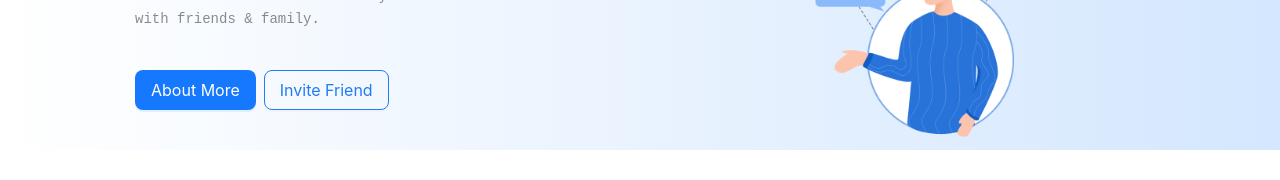
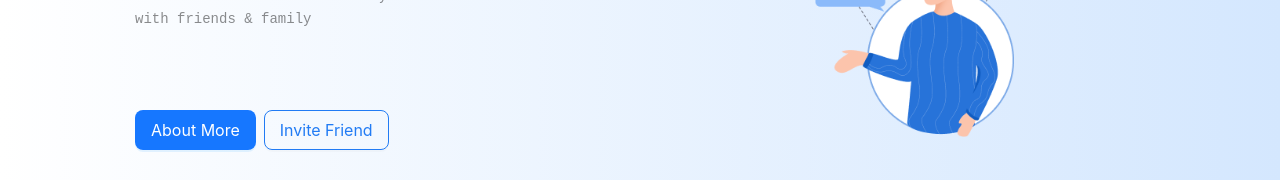
Before and after one commit to saqlain11/netbook-cms, a React (Vite) app: page / in a window 1280 px wide. Shown: the part 360-540 px from the top of the page. Built offline with nearby package versions, Linux system fonts and the light colour scheme.

Commit message:
community banner finalize

```diff
--- a/src/__Fixtures__/ui-static-text.ts
+++ b/src/__Fixtures__/ui-static-text.ts
@@ -39,16 +39,25 @@ const STATIC_TEXT = {
     ],
   },
   HOME: {
-    COMMUNITY: {},
+    COMMUNITY: {
+      NETBOOK_COMMUNITY: "Netbook community",
+      NETBOOK_SOLUTION: "Your Solutions For Community!",
+      NETBOOK_COMMUNITY_SURVEY:
+        "More than 2 billion people in over countries use socibook to stay in touch with friends & family",
+      CTA: {
+        ABOUT_MORE: "About More",
+        INVITE_FRIEND: "Invite Friend",
+      },
+    },
     ABOUT_US: {
       WHY_NETBOOKS: "Why Netbooks?",
       JOIN_NETBOOK: "Why Join to Netbook Social Network?",
       NETBOOK_SURVEY:
         "Recent surveys have indicated that small businesses recognise the need they have to connect with consumer.",
       NETBOOK_SHARING: ["Groups", "Messages", "Share"],
-      OUR_INTRO:"https://www.youtube.com/embed/ML9EMYggyEE",
-      ABOUT_IMAGE_ONE:Laptop,
-      ABOUT_IMAGE_TWO:Cable,
+      OUR_INTRO: "https://www.youtube.com/embed/ML9EMYggyEE",
+      ABOUT_IMAGE_ONE: Laptop,
+      ABOUT_IMAGE_TWO: Cable,
     },
   },
   FOOTER: {
--- a/src/components/organisms/about-us.tsx
+++ b/src/components/organisms/about-us.tsx
@@ -35,10 +35,9 @@ const AboutUs: React.FC = () => {
           </Typography.Paragraph>
         </Space>
         <Space direction="vertical" className="mt-40">
-          {ABOUT_US.NETBOOK_SHARING.map((platform,platformIndex) => (
+          {ABOUT_US.NETBOOK_SHARING.map((platform, platformIndex) => (
             <Typography.Text strong key={platformIndex}>
-              <PlayCircleTwoTone spin={true} />{" "}
-              {platform}
+              <PlayCircleTwoTone spin={true} /> {platform}
             </Typography.Text>
           ))}
         </Space>
--- a/src/components/organisms/community-banner.module.scss
+++ b/src/components/organisms/community-banner.module.scss
@@ -1,10 +1,14 @@
 .community-banner {
   padding: 0 135px;
-  background-image: linear-gradient(to left, #d4e7fe, #ffffff);
+  background-image: linear-gradient(
+    to left,
+    var(--background-light-blue),
+    var(--background-white)
+  );
+
   .description {
-    padding-top: 64px;
     .heading {
-      color: #0a093d;
+      color: var(--color-dark-blue);
     }
     .type {
       animation: blink 0.5s step-end infinite alternate;
@@ -12,24 +16,18 @@
       font-family: monospace;
       @keyframes blink {
         50% {
-          border-color: transparent;
+          border-color: var(--border-transparent);
         }
       }
     }
   }
-  .community-actions {
-    margin: 40px 0px;
-  }
   .community-button {
-    color: #217bf4;
-    background-color: #217bf41a;
+    color: var(--color-blue);
+    background-color: var(--background-blue-alpha);
   }
   .community-invite {
-    color: #217bf4;
-    background-color: transparent;
-    border: 1px solid #217bf4;
-  }
-  .socializing {
-    object-fit: contain;
+    color: var(--color-blue);
+    background-color: var(--background-transparent);
+    border: 1px solid var(--border-blue);
   }
 }
--- a/src/components/organisms/community-banner.tsx
+++ b/src/components/organisms/community-banner.tsx
@@ -2,18 +2,25 @@ import Socializing from "@netbook/assets/socializing.png";
 import { Col, Row, Image, Button, Typography, Space } from "antd";
 import React from "react";
 import styles from "./community-banner.module.scss";
+import STATIC_TEXT from "@netbook/__Fixtures__/ui-static-text";
 const CommunityBanner: React.FC = () => {
+  const {
+    HOME: { COMMUNITY },
+  } = STATIC_TEXT;
   return (
-    <Row className={styles["community-banner"]} justify="space-between">
+    <Row
+      className={`${styles["community-banner"]} px-135`}
+      justify="space-between"
+    >
       {/* community-solution */}
-      <Col className={styles["description"]} span={8}>
+      <Col className={`${styles["description"]} pt-64`} span={8}>
         <Space direction="vertical">
           <Button
             type="primary"
             size="large"
             className={styles["community-button"]}
           >
-            Netbook community
+            {COMMUNITY.NETBOOK_COMMUNITY}
           </Button>
           <Typography.Title
             data-aos="zoom-in"
@@ -23,7 +30,7 @@ const CommunityBanner: React.FC = () => {
             className={styles["heading"]}
             level={1}
           >
-            Your Solutions For Community!
+            {COMMUNITY.NETBOOK_SOLUTION}
           </Typography.Title>
 
           <Typography.Text
@@ -31,16 +38,15 @@ const CommunityBanner: React.FC = () => {
             data-aos="zoom-out"
             type="secondary"
           >
-            More than 2 billion people in over countries use socibook to stay in
-            touch with friends & family.
+            {COMMUNITY.NETBOOK_COMMUNITY_SURVEY}
           </Typography.Text>
         </Space>
-        <Space className={styles["community-actions"]}>
+        <Space className="my-80">
           <Button type="primary" size="large">
-            About More
+            {COMMUNITY.CTA.ABOUT_MORE}
           </Button>
           <Button size="large" className={styles["community-invite"]}>
-            Invite Friend
+            {COMMUNITY.CTA.INVITE_FRIEND}
           </Button>
         </Space>
       </Col>
@@ -57,7 +63,6 @@ const CommunityBanner: React.FC = () => {
             data-aos-once="true"
             data-aos-anchor-placement="top-center"
             alt="socializing"
-            className={styles["socializing"]}
             src={Socializing}
             preview={false}
           />
--- a/src/theme/color.scss
+++ b/src/theme/color.scss
@@ -14,5 +14,6 @@
   --color-platinum: #e7e7e7;
   --color-gray: #656464;
 
+  --border-transparent: transparent;
   --border-blue: #217bf4;
 }
```
